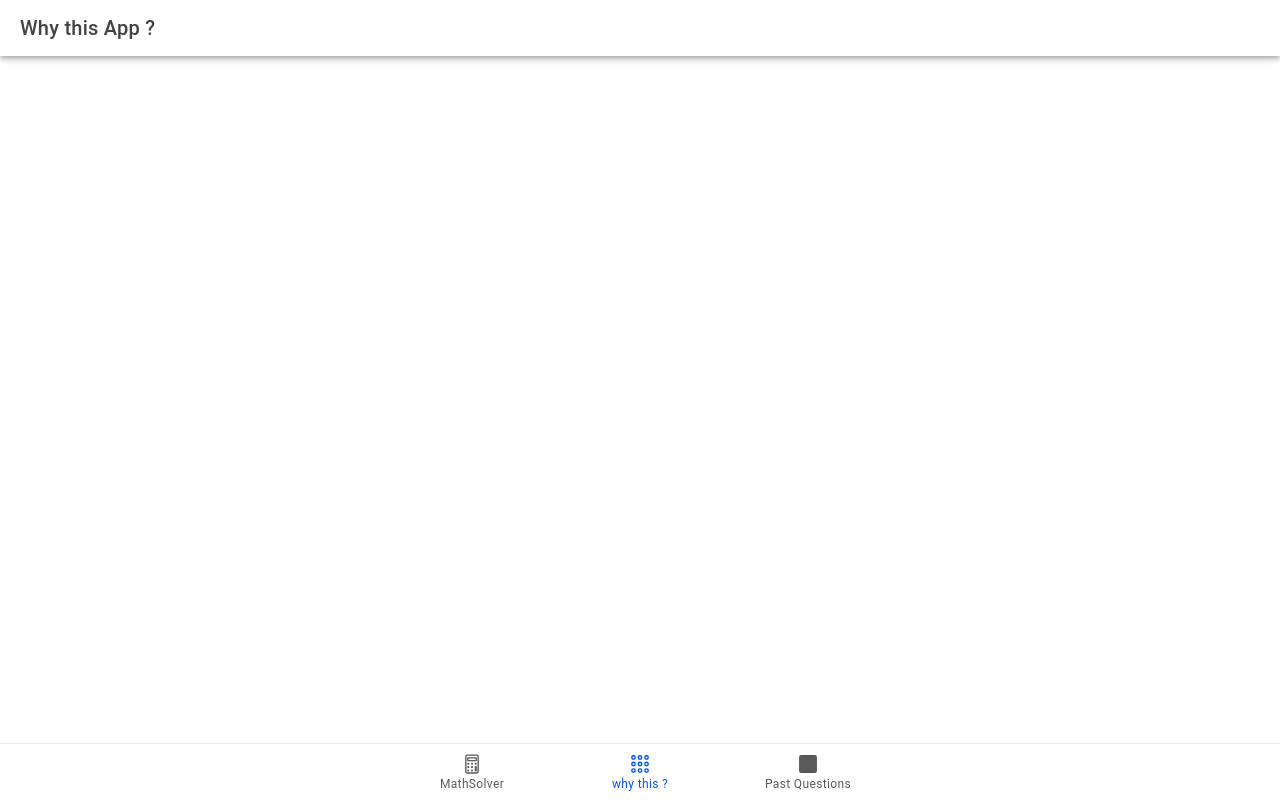
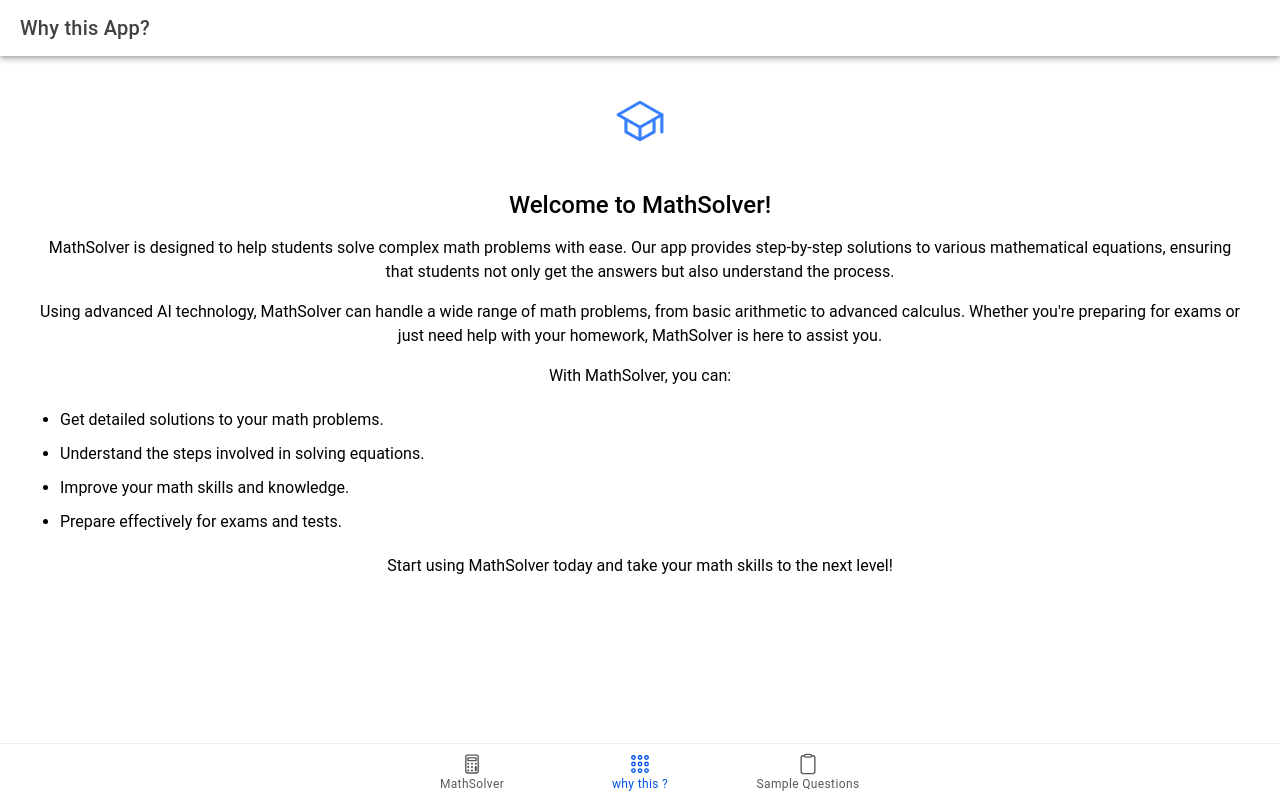
Before and after one commit to AdebisiJoe/math-solver-frontend, a React (Vite) app: page /tab2 in a window 1280 px wide. Built offline with nearby package versions, Linux system fonts and the light colour scheme.

Commit message:
added sample questions

```diff
--- a/package.json
+++ b/package.json
@@ -29,6 +29,7 @@
     "katex": "^0.16.11",
     "mathlive": "^0.100.0",
     "react": "^18.2.0",
+    "react-copy-to-clipboard": "^5.1.0",
     "react-dom": "^18.2.0",
     "react-latex-next": "^3.0.0",
     "react-mathtex": "^1.0.1",
@@ -43,6 +44,7 @@
     "@testing-library/user-event": "^14.4.3",
     "@types/katex": "^0.16.7",
     "@types/react": "^18.0.27",
+    "@types/react-copy-to-clipboard": "^5.0.7",
     "@types/react-dom": "^18.0.10",
     "@vitejs/plugin-legacy": "^5.0.0",
     "@vitejs/plugin-react": "^4.0.1",
--- a/src/App.tsx
+++ b/src/App.tsx
@@ -10,7 +10,7 @@ import {
   setupIonicReact
 } from '@ionic/react';
 import { IonReactRouter } from '@ionic/react-router';
-import { ellipse, square, calculatorOutline, appsOutline } from 'ionicons/icons';
+import { clipboardOutline, calculatorOutline, appsOutline } from 'ionicons/icons';
 import Tab1 from './pages/Tab1';
 import Tab2 from './pages/Tab2';
 import Tab3 from './pages/Tab3';
@@ -75,8 +75,8 @@ const App: React.FC = () => (
             <IonLabel>why this ?</IonLabel>
           </IonTabButton>
           <IonTabButton tab="tab3" href="/tab3">
-            <IonIcon aria-hidden="true" icon={square} />
-            <IonLabel>Past Questions</IonLabel>
+            <IonIcon aria-hidden="true" icon={clipboardOutline} />
+            <IonLabel>Sample Questions</IonLabel>
           </IonTabButton>
         </IonTabBar>
       </IonTabs>
--- a/src/pages/Tab1.tsx
+++ b/src/pages/Tab1.tsx
@@ -9,7 +9,7 @@ import { solveQuestion, getPastQuestions } from '../services/api';
 import PDFGenerator from '../components/PDFGenerator';
 
 const Tab1: React.FC = () => {
-  const [question, setQuestion] = useState('');
+  const [question, setQuestion] = useState('(3x+6)^2');
   const [solution, setSolution] = useState('');
   const [pastQuestions, setPastQuestions] = useState<{ question: string, solution: string }[]>([]);
   const [selectedQuestion, setSelectedQuestion] = useState<{ question: string, solution: string } | null>(null);
@@ -21,7 +21,6 @@ const Tab1: React.FC = () => {
     setSolution(result);
 
     const questions = await getPastQuestions(question);
-    console.log(questions);
     setPastQuestions(questions);
     setIsLoading(false);
   };
@@ -59,13 +58,16 @@ const Tab1: React.FC = () => {
           <IonButton expand="block" onClick={handleSolveQuestion}>Solve Question</IonButton>
           {solution && (
             <div>
-              <div style={{ display: 'flex', justifyContent: 'space-between', alignItems: 'center' }}>
+              <PDFGenerator question={question} solution={solution} />
+              <div style={{ display: 'flex', justifyContent: 'space-between', alignItems: 'right' }}>
                 <p>Solution: <MathTextDisplay content={solution} /></p>
-                <PDFGenerator question={question} solution={solution} />
+
               </div>
             </div>
           )}
-          {pastQuestions && <h2>Past similar Questions solved for other users</h2>}
+
+          {pastQuestions.length > 0 && <h2>Past similar Questions solved for other users</h2>}
+
           {pastQuestions && pastQuestions.map((q, index) => (
             <IonCard key={index} button onClick={() => handleCardClick(q.question, q.solution)}>
               <IonCardHeader><MathTextDisplay content={q.question} isInline={true} /></IonCardHeader>
--- a/src/pages/Tab2.css
+++ b/src/pages/Tab2.css
@@ -0,0 +1,32 @@
+.content-wrapper {
+  padding: 20px;
+  text-align: center;
+  padding: 20px;
+  margin: 20px;
+}
+
+.icon {
+  font-size: 50px;
+  color: #3880ff;
+  margin-bottom: 20px;
+}
+
+.content-text {
+  font-size: 16px;
+  line-height: 1.5;
+}
+
+.content-text h2 {
+  font-size: 24px;
+  margin-bottom: 16px;
+}
+
+.content-text ul {
+  text-align: left;
+  margin: 20px 0;
+  padding-left: 20px;
+}
+
+.content-text ul li {
+  margin-bottom: 10px;
+}
--- a/src/pages/Tab2.tsx
+++ b/src/pages/Tab2.tsx
@@ -1,5 +1,5 @@
-import { IonContent, IonHeader, IonPage, IonTitle, IonToolbar } from '@ionic/react';
-import ExploreContainer from '../components/ExploreContainer';
+import { IonContent, IonHeader, IonPage, IonTitle, IonToolbar, IonText, IonIcon } from '@ionic/react';
+import { schoolOutline } from 'ionicons/icons';
 import './Tab2.css';
 
 const Tab2: React.FC = () => {
@@ -7,16 +7,39 @@ const Tab2: React.FC = () => {
     <IonPage>
       <IonHeader>
         <IonToolbar>
-          <IonTitle>Why this App ?</IonTitle>
+          <IonTitle>Why this App?</IonTitle>
         </IonToolbar>
       </IonHeader>
       <IonContent fullscreen>
         <IonHeader collapse="condense">
           <IonToolbar>
-            <IonTitle size="large">Why this App ?</IonTitle>
+            <IonTitle size="large">Why this App?</IonTitle>
           </IonToolbar>
         </IonHeader>
-
+        <div className="content-wrapper">
+          <IonIcon icon={schoolOutline} className="icon" />
+          <IonText className="content-text">
+            <h2>Welcome to MathSolver!</h2>
+            <p>
+              MathSolver is designed to help students solve complex math problems with ease. Our app provides step-by-step solutions to various mathematical equations, ensuring that students not only get the answers but also understand the process.
+            </p>
+            <p>
+              Using advanced AI technology, MathSolver can handle a wide range of math problems, from basic arithmetic to advanced calculus. Whether you're preparing for exams or just need help with your homework, MathSolver is here to assist you.
+            </p>
+            <p>
+              With MathSolver, you can:
+            </p>
+            <ul>
+              <li>Get detailed solutions to your math problems.</li>
+              <li>Understand the steps involved in solving equations.</li>
+              <li>Improve your math skills and knowledge.</li>
+              <li>Prepare effectively for exams and tests.</li>
+            </ul>
+            <p>
+              Start using MathSolver today and take your math skills to the next level!
+            </p>
+          </IonText>
+        </div>
       </IonContent>
     </IonPage>
   );
--- a/src/pages/Tab3.tsx
+++ b/src/pages/Tab3.tsx
@@ -1,22 +1,45 @@
-import { IonContent, IonHeader, IonPage, IonTitle, IonToolbar } from '@ionic/react';
-import ExploreContainer from '../components/ExploreContainer';
+import React from 'react';
+import { IonContent, IonHeader, IonPage, IonTitle, IonToolbar, IonText, IonIcon, IonButton } from '@ionic/react';
+import { clipboardOutline } from 'ionicons/icons';
+import { CopyToClipboard } from 'react-copy-to-clipboard';
+import MathTextDisplay from '../components/MathTextDisplay';
 import './Tab3.css';
+
+const sampleQuestions = [
+  '\\[ \\int \\frac{\\sin^{-1} x}{\\sqrt{1 - x^2}} \\, dx \\]',
+  '\\[ \\int_{0}^{1} \\frac{x^2 - 2x}{(2x + 1)(2x^2 + 1)} \\, dx \\]',
+];
 
 const Tab3: React.FC = () => {
   return (
     <IonPage>
       <IonHeader>
         <IonToolbar>
-          <IonTitle>Tab 3</IonTitle>
+          <IonTitle>Sample Questions</IonTitle>
         </IonToolbar>
       </IonHeader>
       <IonContent fullscreen>
         <IonHeader collapse="condense">
           <IonToolbar>
-            <IonTitle size="large">Tab 3</IonTitle>
+            <IonTitle size="large">Sample Questions</IonTitle>
           </IonToolbar>
         </IonHeader>
-        <ExploreContainer name="Tab 3 page" />
+        <IonContent className="ion-padding">
+          {sampleQuestions.map((question, index) => (
+            <div key={index} className="sample-question">
+              <IonText>
+                <p>
+                  <MathTextDisplay content={question} />
+                </p>
+              </IonText>
+              <CopyToClipboard text={question}>
+                <IonButton fill="clear">
+                  <IonIcon slot="icon-only" icon={clipboardOutline} />
+                </IonButton>
+              </CopyToClipboard>
+            </div>
+          ))}
+        </IonContent>
       </IonContent>
     </IonPage>
   );
```
Also changed, not shown: 1 other file (tests, documents, lock files or other folders).
